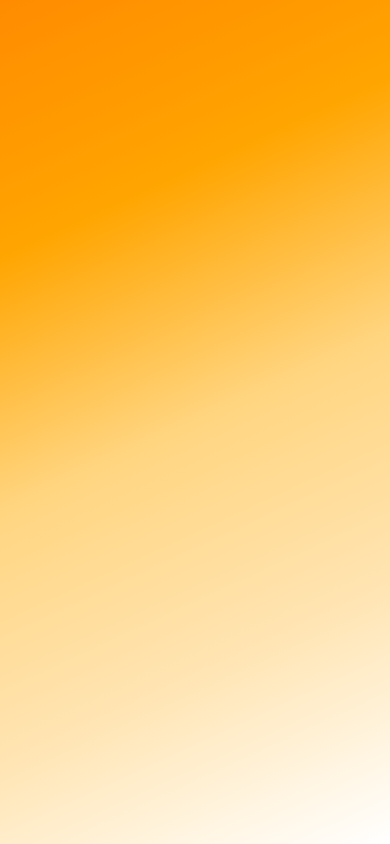
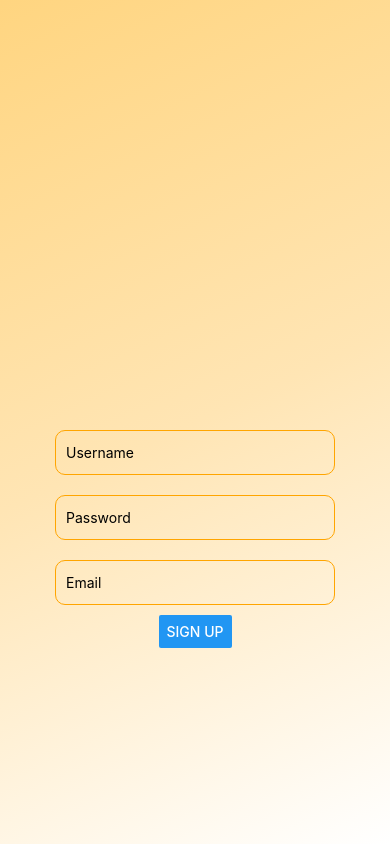
Before and after one commit to EM-T-Shells/petspace, a React Native app: screen / in a window 390 px wide. Built offline with nearby package versions, Linux system fonts and the light colour scheme.

Commit message:
need to fix formContainer positioning to ensure it fits appropriately all phone sizes

```diff
--- a/App.js
+++ b/App.js
@@ -1,5 +1,5 @@
 import { View } from 'react-native';
-import Signup from './signup/signup-page';
+import Signup from './Signup/signupUI';
 
 export default function App() {
   return (
--- /dev/null
+++ b/Signup/signupLogic.ts
@@ -0,0 +1 @@
+import { SignupUI } from './signup/signupUI'
--- /dev/null
+++ b/Signup/signupUI.js
@@ -0,0 +1,68 @@
+import { StyleSheet, Text, TextInput, View, useWindowDimensions, Button } from 'react-native';
+import { LinearGradient } from 'expo-linear-gradient';
+
+export default function SignupUI({onSignup, onChangeText, formData}) {
+  const { height } = useWindowDimensions();
+
+  return (
+    <View style={styles.container}>
+      <LinearGradient
+        // Background Linear Gradient
+        colors={[
+          // '#FF8C00', // Vibrant orange
+          // '#FFA500', // Deep orange
+          '#FFD580', // Soft orange
+          '#FFE5B4', // Light pastel orange
+          '#FFFFFF', // Subtle white highlight
+        ]}
+        start={{ x: 0, y: 0 }}
+        end={{ x: 1, y: 1 }}
+        style={[styles.background, {height}]}
+      />
+      <View style={styles.formContainer}>
+        <TextInput
+          style={styles.input}
+          placeholder='Username'
+          value={FormData.username}
+        />
+        <TextInput
+          style={styles.input}
+          placeholder='Password'
+          value={FormData.password}
+          secureTextEntry
+        />
+        <TextInput
+          style={styles.input}
+          placeholder='Email'
+          value={FormData.email}
+        />
+
+        <Button title="Sign Up" onPress={onSignup} />
+      </View>
+    </View>
+  );
+}
+
+const styles = StyleSheet.create({
+  container: {
+    flex: 1, // Root container fills the entire screen
+    justifyContent: 'center',
+  },
+  background: {
+    ...StyleSheet.absoluteFillObject, // Ensures the background covers the screen
+  },
+  formContainer: {
+    alignItems: 'center',
+    top: 400,
+    padding: 20,
+  },
+  input: {
+    height: 45,
+    width: '80%',
+    padding: 10,
+    marginVertical: 10,
+    borderColor: 'orange',
+    borderWidth: 1.5,
+    borderRadius: 10,
+  },
+});
--- a/package.json
+++ b/package.json
@@ -9,12 +9,14 @@
     "web": "expo start --web"
   },
   "dependencies": {
+    "@types/react": "~18.3.12",
     "expo": "^52.0.7",
     "expo-linear-gradient": "~14.0.1",
     "expo-status-bar": "~2.0.0",
     "petspace-app": "file:",
     "react": "18.3.1",
-    "react-native": "0.76.2"
+    "react-native": "0.76.2",
+    "typescript": "^5.3.3"
   },
   "devDependencies": {
     "@babel/core": "^7.20.0"
--- a/signup/signup-page.js
+++ /dev/null
@@ -1,38 +0,0 @@
-import { StyleSheet, Text, View, useWindowDimensions } from 'react-native';
-import { LinearGradient } from 'expo-linear-gradient';
-
-export default function Signup() {
-  const { height } = useWindowDimensions();
-
-  return (
-    <View style={styles.container}>
-      <LinearGradient
-        // Background Linear Gradient
-        colors={[
-          '#FF8C00', // Vibrant orange
-          '#FFA500', // Deep orange
-          '#FFD580', // Soft orange
-          '#FFE5B4', // Light pastel orange
-          '#FFFFFF', // Subtle white highlight
-        ]}
-        start={{ x: 0, y: 0 }}
-        end={{ x: 1, y: 1 }}
-        style={[styles.background, {height}]}
-      />
-    </View>
-  );
-}
-
-const styles = StyleSheet.create({
-  container: {
-    flex: 1,
-    alignItems: 'center',
-    justifyContent: 'center',
-  },
-  background: {
-    position: 'absolute',
-    left: 0,
-    right: 0,
-    top: 0,
-  },
-});
--- /dev/null
+++ b/tsconfig.json
@@ -0,0 +1,4 @@
+{
+  "compilerOptions": {},
+  "extends": "expo/tsconfig.base"
+}
```
Also changed, not shown: 1 other file (tests, documents, lock files or other folders).
